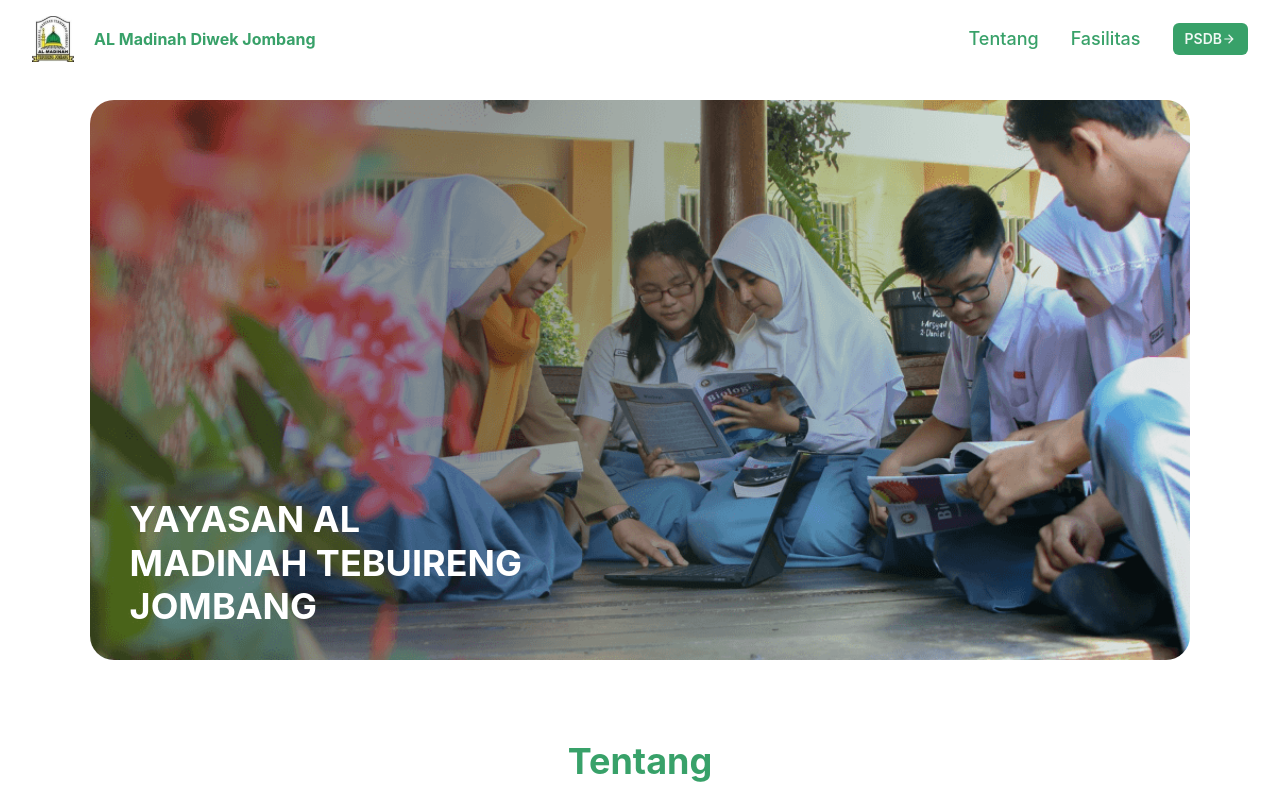
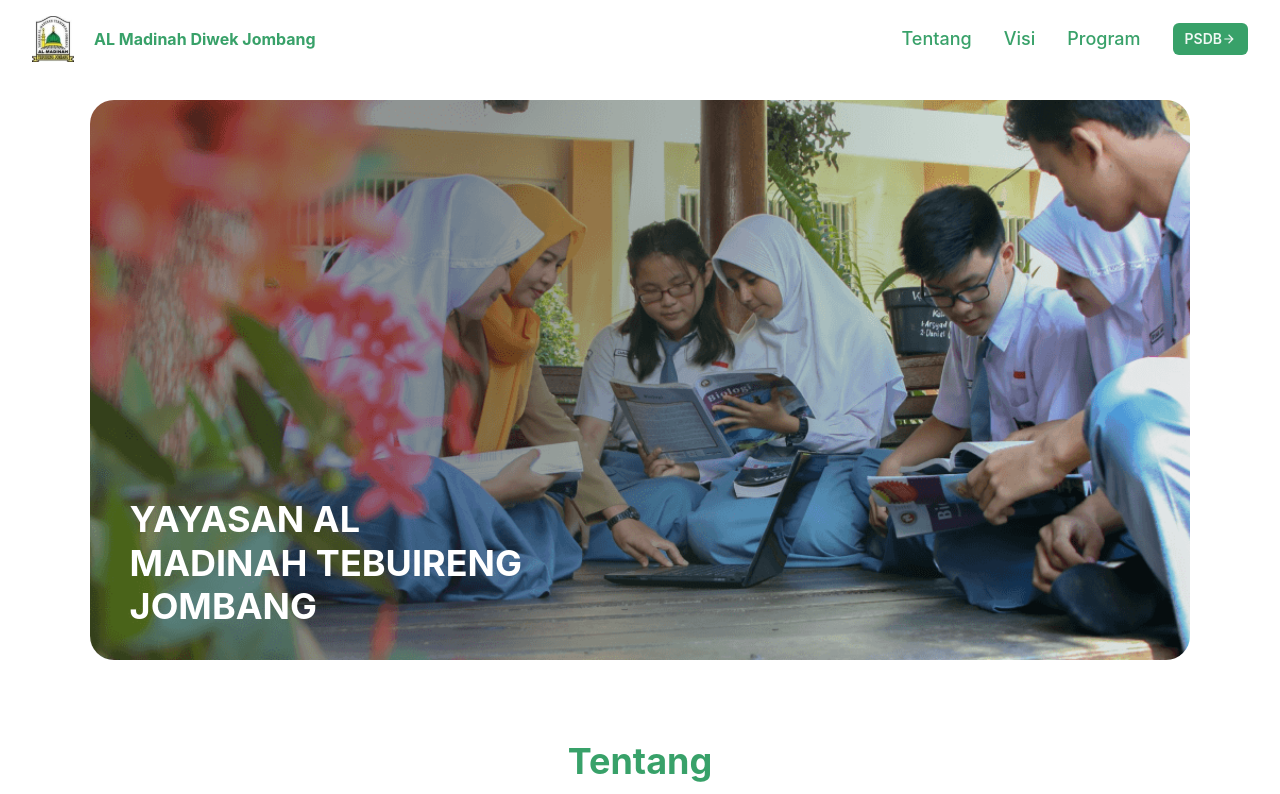
Before and after one commit to Nuridulumam/almadinah_website, a React (Create React App) app: page / in a window 1280 px wide. Shown: the top 794 px of the page. Built offline with nearby package versions, Linux system fonts and the light colour scheme.

Commit message:
fix(add) - parallax effect

```diff
--- a/package.json
+++ b/package.json
@@ -22,6 +22,7 @@
     "react-icons": "^4.7.1",
     "react-router-dom": "^6.3.0",
     "react-scripts": "5.0.1",
+    "react-scroll": "^1.9.0",
     "web-vitals": "^2.1.4",
     "yup": "^1.2.0"
   },
--- a/src/component/Layout/Header/index.js
+++ b/src/component/Layout/Header/index.js
@@ -1,12 +1,21 @@
-import { useState } from "react"
-import { Link } from "react-router-dom"
-import {Box, Flex, Text, Button, Image, useBreakpoint, Collapse} from "@chakra-ui/react"
-import {ArrowForwardIcon, CloseIcon, HamburgerIcon} from "@chakra-ui/icons"
-import LogoMobile from "../../../assets/image/al-madinah-rbg.svg"
-import Logo from "../../../assets/image/Navbar Logo.svg"
+import { useState } from "react";
+import { Link } from "react-router-dom";
+import {
+  Box,
+  Flex,
+  Text,
+  Button,
+  Image,
+  useBreakpoint,
+  Collapse,
+} from "@chakra-ui/react";
+import { ArrowForwardIcon, CloseIcon, HamburgerIcon } from "@chakra-ui/icons";
+import LogoMobile from "../../../assets/image/al-madinah-rbg.svg";
+import Logo from "../../../assets/image/Navbar Logo.svg";
+import { Link as ScrollLink } from "react-scroll";
 
 const MenuItems = (props) => {
-    const { children, isLast, to = "/", ...rest } = props
+  const { children, isLast, to = "/", ...rest } = props;
   return (
     <Text
       mb={{ base: isLast ? 0 : 8, sm: 0 }}
@@ -14,26 +23,26 @@ const MenuItems = (props) => {
       display="block"
       {...rest}
     >
-            <Link to={to}>{children}</Link>
+      <Link to={to} reloadDocument>
+        {children}
+      </Link>
     </Text>
-    )
-}
+  );
+};
 
 const Header = (props) => {
   const path = window.location.pathname.split("/");
-    const [show, setShow] = useState(false)
+  const [show, setShow] = useState(false);
   const [scroll, setScroll] = useState(false);
-    const breakpoint = useBreakpoint()
-    const toggleMenu = () => setShow(!show)
+  const breakpoint = useBreakpoint();
+  const toggleMenu = () => setShow(!show);
 
   // *scroll check
   const isScroll = () => {
-        if (window.scrollY >= 10)
-            setScroll(true)
-        else
-            setScroll(false)
-    }
-    window.addEventListener('scroll', isScroll)
+    if (window.scrollY >= 10) setScroll(true);
+    else setScroll(false);
+  };
+  window.addEventListener("scroll", isScroll);
 
   return (
     <Flex
@@ -42,33 +51,43 @@ const Header = (props) => {
       align="center"
       justify="space-between"
       wrap="wrap"
-            transition='0.5s'
+      transition="0.5s"
       w="100%"
-            px={[4,4,8,8]}
+      px={[4, 4, 8, 8]}
       py={scroll ? 2 : 4}
       bg={["green.500", "green.500", "white", "white"]}
       color={["whiteAlpha.900", "whiteAlpha.900", "green.500", "green.500"]}
       {...props}
     >
+      <ScrollLink smooth duration={400} offset={-100} to="home">
         <Flex align="center">
           <Image
-                    w={['32px','32px','42px','42px']}
-                    objectFit='cover'
-                    src={breakpoint === 'base' ? LogoMobile : Logo}
-                    alt='logo-almadinah'
+            w={["32px", "32px", "42px", "42px"]}
+            objectFit="cover"
+            src={breakpoint === "base" ? LogoMobile : Logo}
+            alt="logo-almadinah"
           />
-                <Text as={'b'} pl={5} color={['whiteAlpha.900','green.500']}>AL Madinah Diwek Jombang</Text>
+          <Text
+            cursor={"pointer"}
+            as={"b"}
+            pl={5}
+            color={["whiteAlpha.900", "green.500"]}
+          >
+            AL Madinah Diwek Jombang
+          </Text>
         </Flex>
+      </ScrollLink>
 
       <Box display={{ base: "block", md: "none" }} onClick={toggleMenu}>
         {show ? <CloseIcon /> : <HamburgerIcon />}
       </Box>
 
-                <Box
-                    display={"block"}
-                    flexBasis={{ base: "100%", md: "auto" }}
+      <Box display={"block"} flexBasis={{ base: "100%", md: "auto" }}>
+        <Collapse
+          in={breakpoint === "base" ? show : true}
+          unmountOnExit
+          animateOpacity
         >
-                    <Collapse in={ breakpoint === 'base' ? show : true} unmountOnExit animateOpacity>
           <Flex
             align={["center", "center", "center", "center"]}
             justify={["center", "space-between", "flex-end", "flex-end"]}
@@ -77,33 +96,55 @@ const Header = (props) => {
             fontWeight={500}
             pt={[4, 4, 0, 0]}
           >
-                            <MenuItems to="#about">Tentang</MenuItems>
-                            <MenuItems to="#facilities">Fasilitas </MenuItems>
-                            {!path.includes("psdb") && (
+            {path.includes("psdb") ? (
+              <MenuItems to="/">Home</MenuItems>
+            ) : (
+              <>
+                <MenuItems>
+                  <ScrollLink smooth duration={400} offset={-100} to="about">
+                    Tentang
+                  </ScrollLink>
+                </MenuItems>
+                <MenuItems>
+                  <ScrollLink smooth duration={400} offset={-100} to="visi">
+                    Visi
+                  </ScrollLink>
+                </MenuItems>
+                <MenuItems>
+                  <ScrollLink smooth duration={400} offset={-100} to="programs">
+                    Program{" "}
+                  </ScrollLink>
+                </MenuItems>
                 <MenuItems to="/psdb" isLast>
                   <Button
                     size="sm"
                     rounded="md"
-                                        bg={["whiteAlpha.900", "whiteAlpha.900", "green.500", "green.500"]}
-                                        color={["green.500", "green.500", "whiteAlpha.900", "whiteAlpha.900"]}
+                    bg={[
+                      "whiteAlpha.900",
+                      "whiteAlpha.900",
+                      "green.500",
+                      "green.500",
+                    ]}
+                    color={[
+                      "green.500",
+                      "green.500",
+                      "whiteAlpha.900",
+                      "whiteAlpha.900",
+                    ]}
                     _hover={{
-                                            bg: [
-                                                "gray.100",
-                                                "gray.100",
-                                                "gray.600",
-                                                "gray.600",
-                                            ],
+                      bg: ["gray.100", "gray.100", "gray.600", "gray.600"],
                     }}
                   >
-                                        PSDB <ArrowForwardIcon/>
+                    PSDB <ArrowForwardIcon />
                   </Button>
                 </MenuItems>
+              </>
             )}
           </Flex>
         </Collapse>
       </Box>
     </Flex>
-    )
-}
+  );
+};
 
-export default Header
+export default Header;
--- a/src/views/Home/index.js
+++ b/src/views/Home/index.js
@@ -10,23 +10,8 @@ export default function Home() {
   return (
     <>
       <Jumbotron />
-      <SectionTitle
-        title={"Tentang"}
-        subtitle={"Ketahui lebih banyak tentang kami"}
-        color={"green.500"}
-      />
       <Tentang />
-      <SectionTitle
-        title={"Visi dan Misi"}
-        subtitle={"Ketahui visi dan misi Pondok Pesantren Al-Madinah"}
-        color={"green.500"}
-      />
       <VisiMisi />
-      <SectionTitle
-        title={"Program"}
-        subtitle={"Ketahui program yang ada di Pondok Pesantren Al-Madinah"}
-        color={"green.500"}
-      />
       <Facility />
     </>
   );
--- a/src/views/Home/section/facility.jsx
+++ b/src/views/Home/section/facility.jsx
@@ -8,11 +8,20 @@ import {
   Image,
   Stack,
   Divider,
+  Box,
 } from "@chakra-ui/react";
 import { Amtsilati, Tagaqquh, Tahfidzul } from "../../../assets/image";
+import SectionTitle from "./sectionTitle";
 
 const Facility = () => {
   return (
+    <Box>
+      <SectionTitle
+        setID='programs'
+        title={"Program"}
+        subtitle={"Ketahui program yang ada di Pondok Pesantren Al-Madinah"}
+        color={"green.500"}
+      />
       <Flex
         alignItems="stretch"
         justify={{ base: "center", md: "space-between" }}
@@ -37,13 +46,16 @@ const Facility = () => {
           image={Tagaqquh}
         />
         <CardFasilitas
-        title={"Amtsilati \n (Program Membaca Kitab Kuning 6 Bulan – 1 Tahun)"}
+          title={
+            "Amtsilati \n (Program Membaca Kitab Kuning 6 Bulan – 1 Tahun)"
+          }
           subtitle={
             "Program yang dirancang untuk membantu siswa dalam mempelajari kitab kuning, yaitu kumpulan kitab klasik dalam bahasa Arab yang digunakan dalam tradisi pesantren. Program ini dapat membantu siswa memahami konteks sejarah dan filosofi di balik kitab kuning dan juga mengajarkan cara membaca dan memahami bahasa Arab secara efektif dalam jangka waktu 6 bulan hingga 1 tahun."
           }
           image={Amtsilati}
         />
       </Flex>
+    </Box>
   );
 };
 
--- a/src/views/Home/section/jumbotron.jsx
+++ b/src/views/Home/section/jumbotron.jsx
@@ -6,6 +6,7 @@ import imgJumbotron from "../../../assets/image/jumbotron/jumbotron.png";
 const Jumbotron = () => {
   return (
     <Flex
+      id="home"
       wrap={"wrap"}
       borderRadius={{ base: "2xl", lg: "3xl" }}
       backgroundImage={imgJumbotron}
@@ -17,7 +18,11 @@ const Jumbotron = () => {
       mt={{ base: 3, lg: 100 }}
       alignItems={"end"}
     >
-      <Box pl={{ base: 7, md: 10 }} pb={{base: 10, md: '2rem'}} w={{ base: "50%", lg: "40%" }}>
+      <Box
+        pl={{ base: 7, md: 10 }}
+        pb={{ base: 10, md: "2rem" }}
+        w={{ base: "50%", lg: "40%" }}
+      >
         <Heading fontSize={"4xl"} color={"white"}>
           YAYASAN AL MADINAH TEBUIRENG JOMBANG
         </Heading>
--- a/src/views/Home/section/sectionTitle.jsx
+++ b/src/views/Home/section/sectionTitle.jsx
@@ -1,5 +1,5 @@
-import React from 'react';
-import {Box, Center, Heading, Text} from "@chakra-ui/react";
+import React from "react";
+import { Box, Center, Heading, Text } from "@chakra-ui/react";
 
 const SectionTitle = ({
   title,
@@ -7,10 +7,11 @@ const SectionTitle = ({
   color,
   colorSub,
   fontSize,
-                          fontWeight
+  fontWeight,
+  setID,
 }) => {
   return (
-        <Box>
+    <Box id={setID}>
       <Center>
         <Heading color={color}>{title}</Heading>
       </Center>
@@ -19,7 +20,7 @@ const SectionTitle = ({
         fontSize={fontSize}
         fontWeight={fontWeight}
         mt={2}
-                align={'center'}
+        align={"center"}
       >
         {subtitle}
       </Text>
--- a/src/views/Home/section/visiMisi.jsx
+++ b/src/views/Home/section/visiMisi.jsx
@@ -1,9 +1,17 @@
 import React from "react";
 import PropTypes from "prop-types";
-import { Flex, HStack, Heading, Stack } from "@chakra-ui/react";
+import { Box, Flex, HStack, Heading, Stack } from "@chakra-ui/react";
+import SectionTitle from "./sectionTitle";
 
 const VisiMisi = ({ visi, subVisi, misi, subMisi }) => {
   return (
+    <Box>
+      <SectionTitle
+        setID="visi"
+        title={"Visi dan Misi"}
+        subtitle={"Ketahui visi dan misi Pondok Pesantren Al-Madinah"}
+        color={"green.500"}
+      />
       <Flex
         align="center"
         justify={{ base: "center", md: "space-around", xl: "space-between" }}
@@ -70,6 +78,7 @@ const VisiMisi = ({ visi, subVisi, misi, subMisi }) => {
           </Stack>
         </HStack>
       </Flex>
+    </Box>
   );
 };
 VisiMisi.propTypes = {
@@ -84,7 +93,8 @@ VisiMisi.defaultProps = {
   misi: "Misi",
   subVisi:
     "Insan yang hafal, lafdzhon wama'nan, wa'amalan, watakalluman yang bermakna Seseorang yang hafal dalam pengucapan, pemahaman makna, tindakan, dan berbicara.",
-  subMisi: "Menciptakan insan yang berkualitas, unggul ilmu, unggul amal, serta ibadahnya. Insan yang dermawan kepada sesama serta tunduk patuh terhadap Allah SWT dan nabi-nabi Nya",
+  subMisi:
+    "Menciptakan insan yang berkualitas, unggul ilmu, unggul amal, serta ibadahnya. Insan yang dermawan kepada sesama serta tunduk patuh terhadap Allah SWT dan nabi-nabi Nya",
   ctaText: "Daftar",
   ctaLink: "/psdb",
 };
```
Also changed, not shown: src/views/Home/section/tentang.jsx (+20 -16 lines), 1 other file (tests, documents, lock files or other folders). Lines whose indentation alone changed are shown as unchanged.
